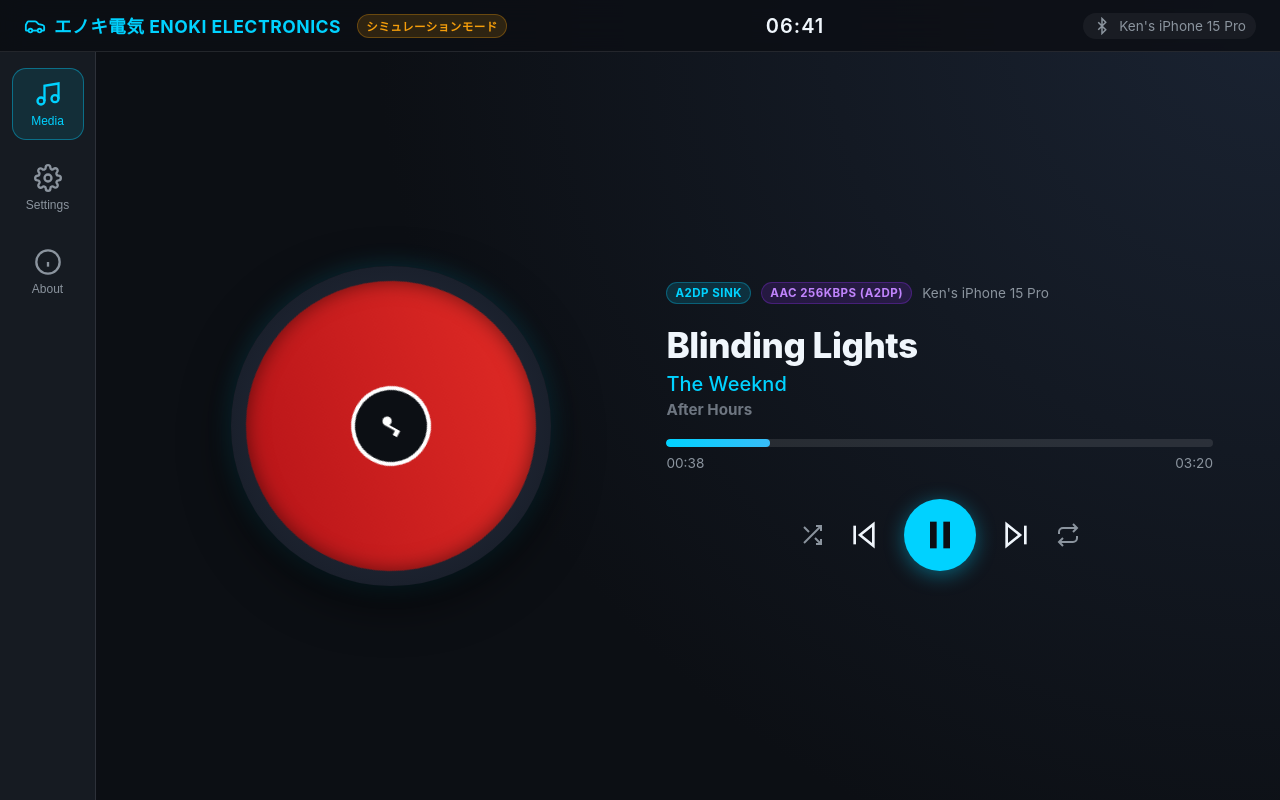
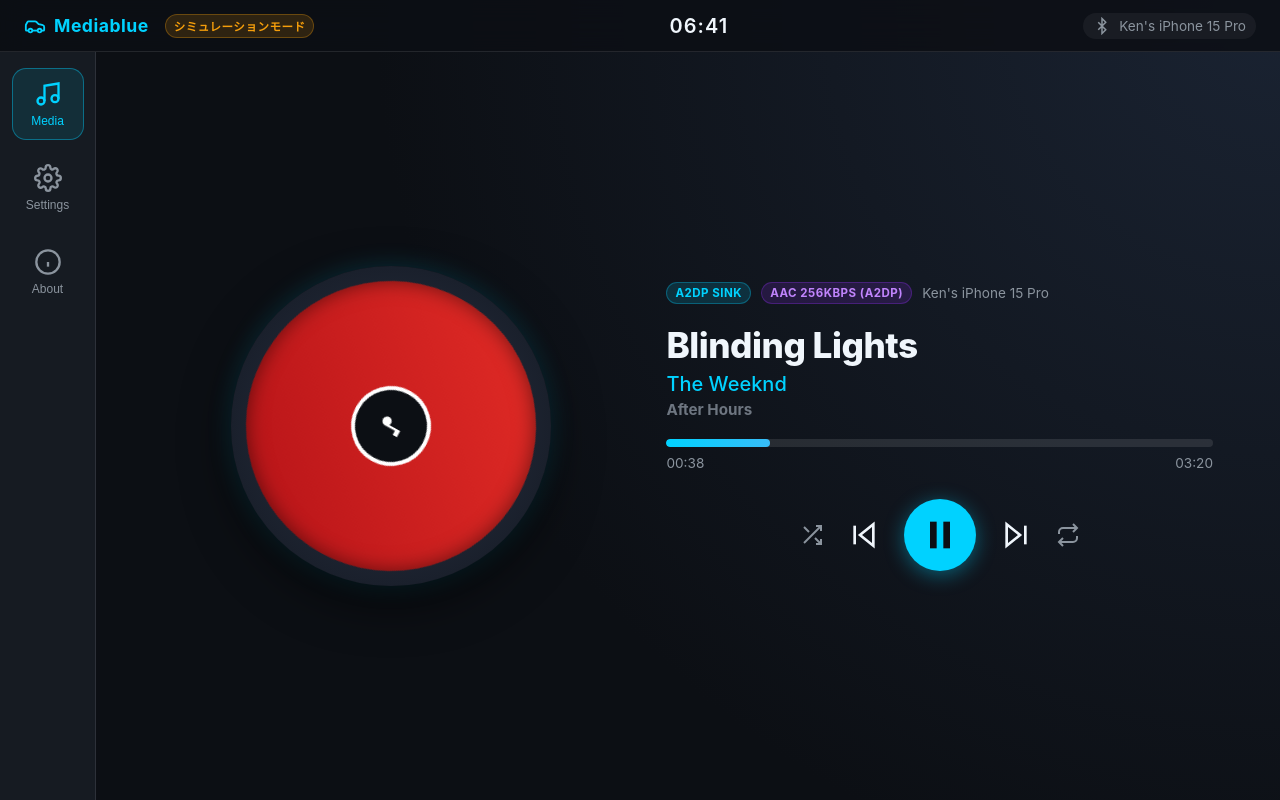
Before and after one commit to jikantoki/mediablue, a PHP site: page / in a window 1280 px wide. Run offline with PHP 8.4, Linux system fonts and the light colour scheme.

Commit message:
feat: Update brand name and app title for consistency across UI and localization files

```diff
--- a/public/index.php
+++ b/public/index.php
@@ -333,8 +333,8 @@ $isMock = \mediablue\Config::isMockMode();
                     <div class="about-layout">
                         <!-- Hero Banner -->
                         <div class="card about-hero-card">
-                            <span class="about-brand-tag" data-i18n="about_hero_tag">ENOKI ELECTRONICS - AUTOMOTIVE SOLUTIONS</span>
-                            <h1 class="about-title" data-i18n="about_title">エノキ電気 A2DP Sink クライアント</h1>
+                            <span class="about-brand-tag" data-i18n="about_hero_tag">Mediablue - AUTOMOTIVE SOLUTIONS</span>
+                            <h1 class="about-title" data-i18n="about_title">Mediablue - A2DP Sink クライアント</h1>
                             <p class="about-subtitle" data-i18n="about_subtitle">車載向け 高品位 Bluetooth オーディオ受信システム</p>
                         </div>
 
--- a/public/js/i18n.js
+++ b/public/js/i18n.js
@@ -8,7 +8,7 @@ const I18N_DATA = {
   ja: {
     // App & Brand
     app_title: 'Mediablue - A2DP Sink クライアント',
-    brand_name: 'エノキ電気 ENOKI ELECTRONICS',
+    brand_name: 'Mediablue',
     brand_sub: 'Mediablue',
 
     // Navigation
@@ -84,8 +84,8 @@ const I18N_DATA = {
 
     // About Page
     about_heading: 'アプリケーション情報',
-    about_hero_tag: 'ENOKI ELECTRONICS - AUTOMOTIVE SOLUTIONS',
-    about_title: 'エノキ電気 A2DP Sink クライアント',
+    about_hero_tag: 'Mediablue - AUTOMOTIVE SOLUTIONS',
+    about_title: 'Mediablue - A2DP Sink クライアント',
     about_subtitle: '車載向け 高品位 Bluetooth オーディオ受信システム',
     about_desc_title: '製品概要',
     about_desc_body:
```
